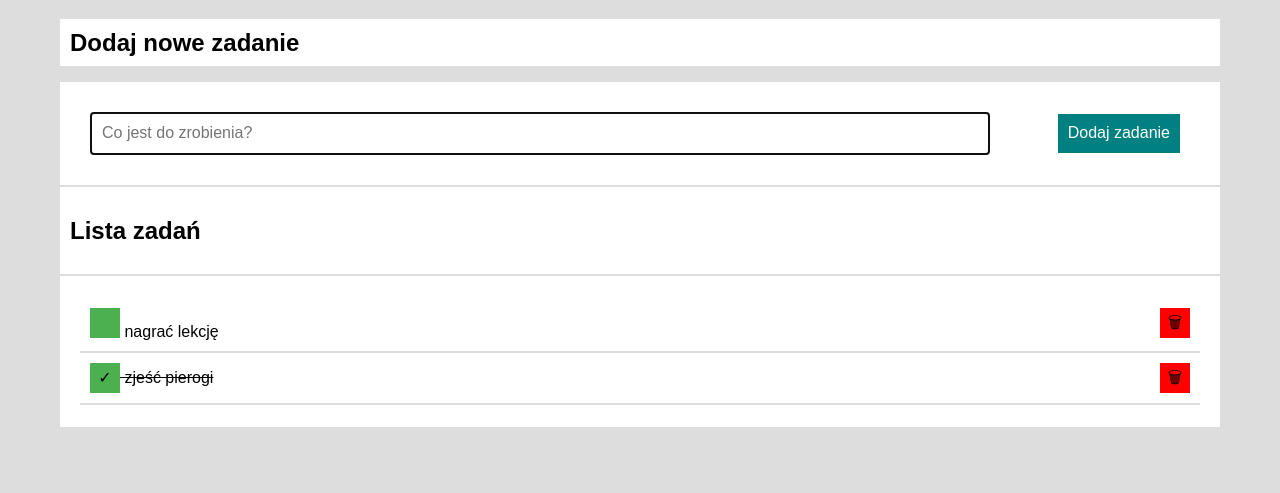
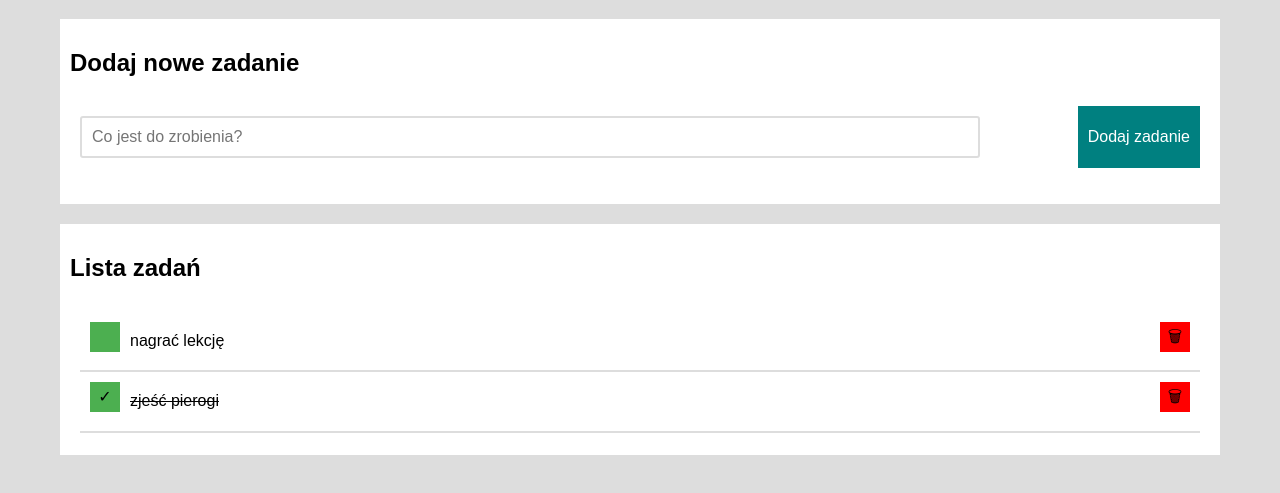
Before and after one commit to IT2021db/TODO-LIST, a plain HTML site: page index.html in a window 1280 px wide. Shown: the part 81-574 px from the top of the page. Drawn offline with nearby package versions, Linux system fonts and the light colour scheme.

Commit message:
new version 1

```diff
--- a/css/style.css
+++ b/css/style.css
@@ -21,23 +21,15 @@ body {
 .section {
     background-color: #fff;
     max-width: 1200px;
-    margin: 2px 0;
+    margin: 20px 0;
     padding: 10px;
-
 }
 
-
-
-
-
 .form__field {
-    display: flex;
-    align-items: center;
-    justify-content: space-between;
-    /* width: 100%; */
-    margin-right: 10px;
+    display: grid;
+    grid-template-columns: 1fr auto;
+    grid-gap: 10px;
     /* background-color: #4CAF50; */
-    flex-wrap: wrap;
 }
 
 .form__field--frame {
@@ -47,7 +39,6 @@ body {
     width: 100%;
     border: 2px solid #ddd;
     border-radius: 3px;
-
 }
 
 .form__button {
@@ -57,7 +48,6 @@ body {
     color: #fff;
     padding: 10px;
     border: none;
-
     width: fit-content;
     margin: 10px;
     text-align: center;
@@ -82,6 +72,13 @@ body {
     text-align: right;
 }
 
+.tasks__itemList {
+    display: grid;
+    grid-template-columns: auto 1fr auto;
+    padding: 10px;
+
+}
+
 .tasks__item--done {
     text-decoration: line-through;
 }
--- a/index.html
+++ b/index.html
@@ -15,25 +15,25 @@
 
 <body>
     <div class="container">
-        <div>
+
             <h1 >Lista zadań</h1>
-        </div>
-        <p>
-            <h2 class="section">Dodaj nowe zadanie</h2>
-        </p>
-        <form class="js-form section">
+       <div class="section">
+            <h2>Dodaj nowe zadanie</h2>
 
-            <p class="form__field section">
-                <input class="js-newTask section form__field--frame" autofocus placeholder="Co jest do zrobienia?">
+        <form class="js-form">
+
+            <p class="form__field">
+                <input class="js-newTask section form__field--frame" placeholder="Co jest do zrobienia?">
                 <button class="form__button">Dodaj zadanie</button>
             </p>
         </form>
+        </div>
         <div  class="section">
 
                <h2>Lista zadań</h2>
 
-        </div>
-        <div class="section">
+
+
             <ul class="js-tasks task__form"></ul>
         </div>
     </div>
--- a/script.js
+++ b/script.js
@@ -31,11 +31,12 @@
     const onFormSubmit = (event) => {
         event.preventDefault();
         const newTaskContent = document.querySelector(".js-newTask").value.trim();
-
-        if (newTaskContent === "") {
-            return;
+        const newTaskElement = document.querySelector(".js-newTask");
+        if (newTaskContent !== "") {
+            addNewTask(newTaskContent);
+            newTaskElement.value = "";
         }
-        addNewTask(newTaskContent);
+        newTaskElement.focus();
     };
 
     const bindEvents = () => {
@@ -58,16 +59,23 @@
         let htmlString = "";
         for (const task of tasks) {
             htmlString += `
-        <li
-        class="tasks__item ${task.done ? "tasks__item--done" : ""}">
-        <div>
-             <button class="js-done tasks__button tasks__button--done">${task.done ? "✓" : ""}</button>
+        <li class="tasks__item" >
 
-        ${task.content}
-        </div>
-        <div>
-        <button class="js-remove tasks__button tasks__button--remove">&#x1F5D1</button>
-       </span>
+
+
+         <button class="js-done tasks__button tasks__button--done">
+         ${task.done ? "✓" : ""}
+         </button>
+         <span class="tasks__itemList
+         ${task.done ? "tasks__item--done" : ""}">
+         ${task.content}
+        </span>
+
+
+        <button class="js-remove tasks__button tasks__button--remove">
+        &#x1F5D1
+        </button>
+
         </li>
         `;
         }
```
